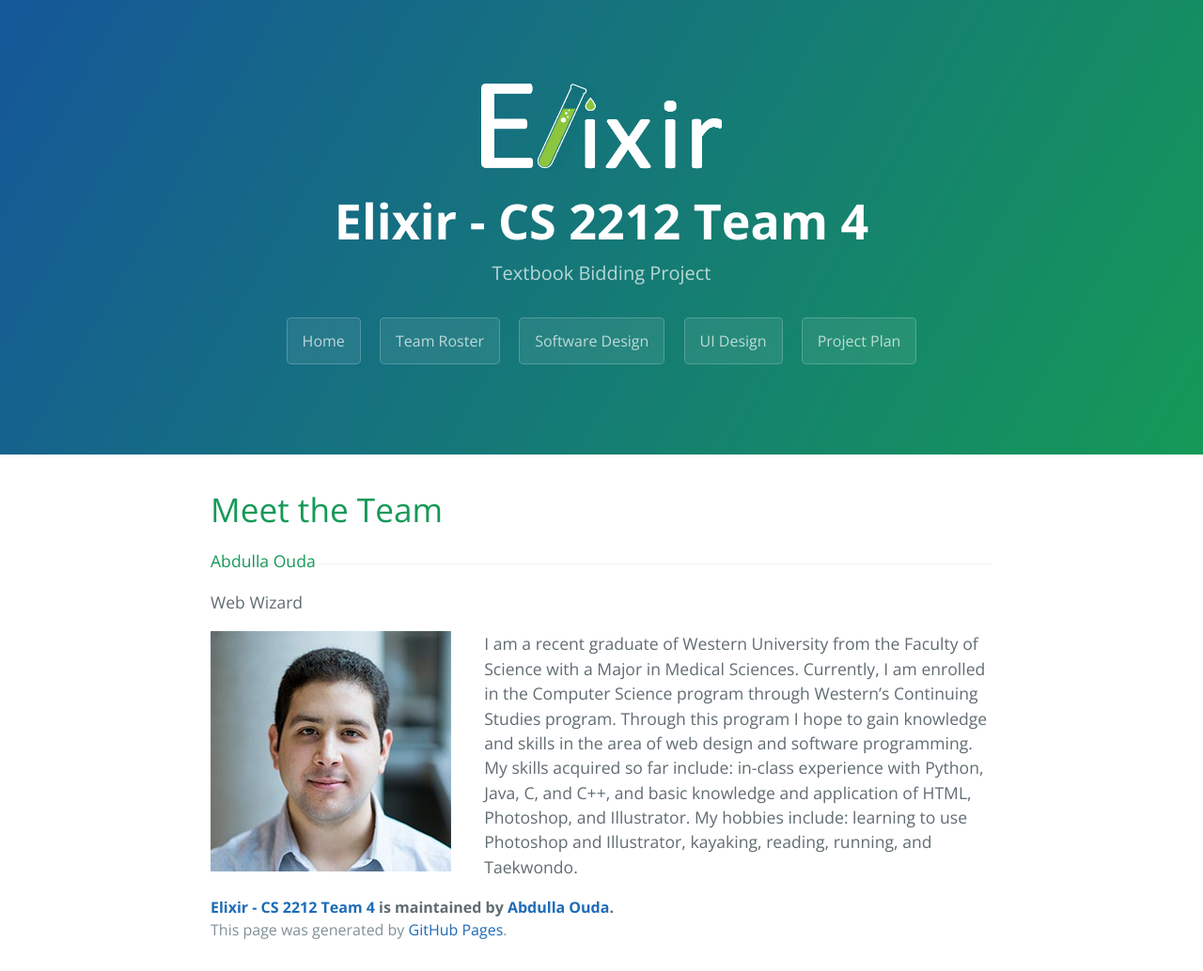
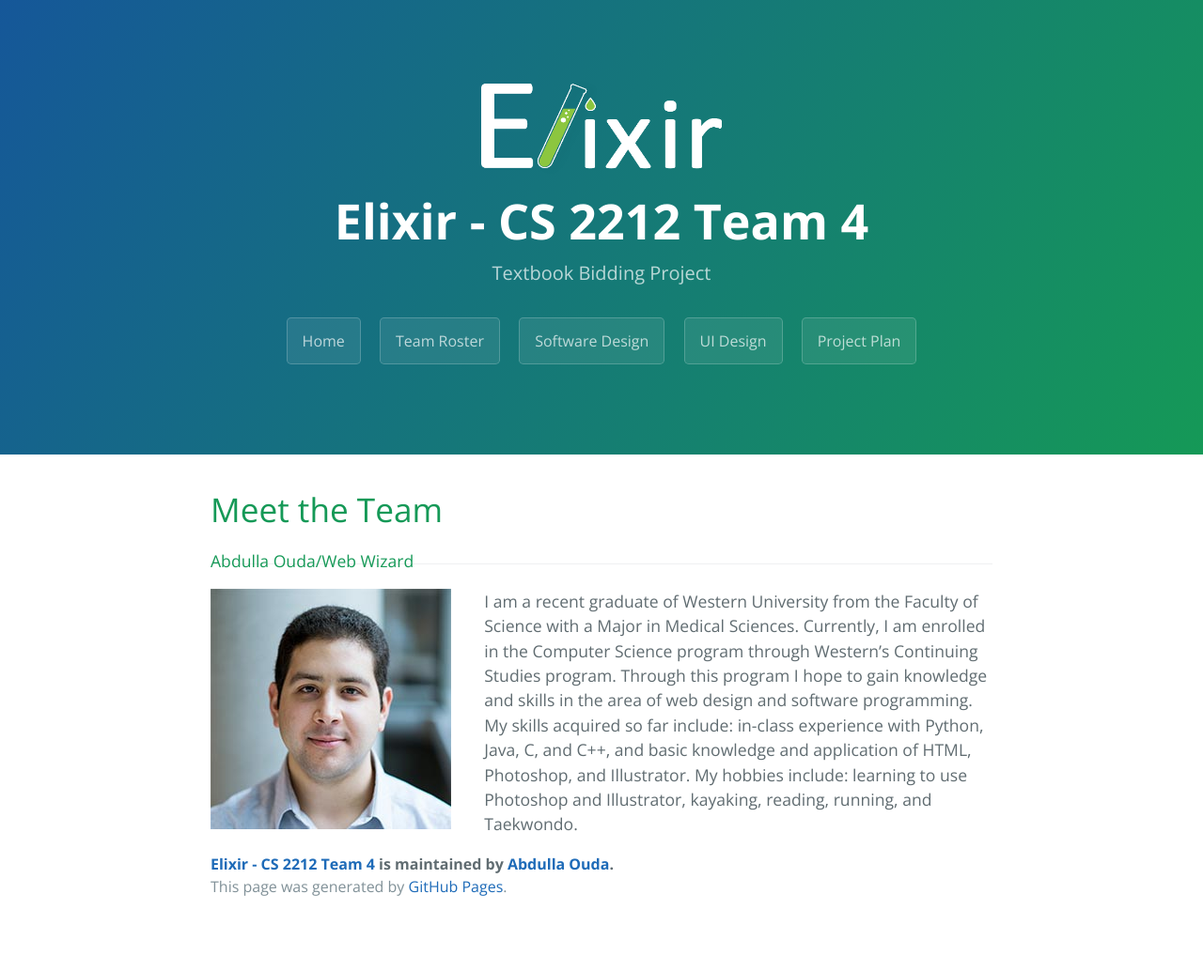
Before and after one commit to zpan45/textbook.town, a Jekyll site: the page built from docs/roster.html, in a window 1280 px wide. Shown: the whole page at 94% size. Built offline with Jekyll 4.4.1, drawn with Linux system fonts in a browser that asks for light colours; after the commit the page ends 988 px from its top, so only the background shows below that.

```diff
--- a/docs/roster.html
+++ b/docs/roster.html
@@ -7,8 +7,7 @@ title: {{ site.name }}
   <body>
     <h1> Meet the Team </h1>
     <div class="person1" style="float:left; display:inline-block; ">
-      <h2> Abdulla Ouda </h2>
-      <p> Web Wizard </p>
+      <h2> Abdulla Ouda/Web Wizard </h2>
         <span style="float:left;width: 35%;">
             <img src="images/Abdulla.jpg" width="256" height="256" />
         </span>
```
